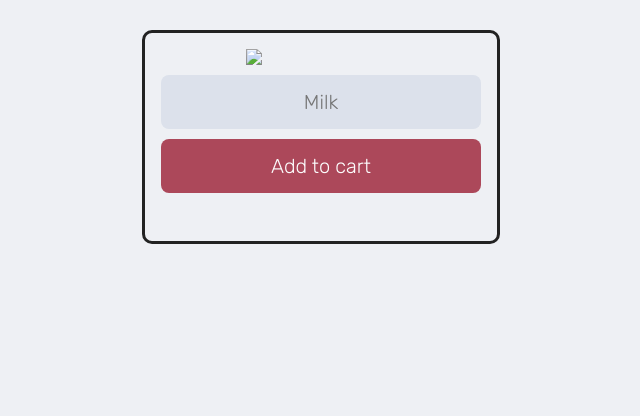
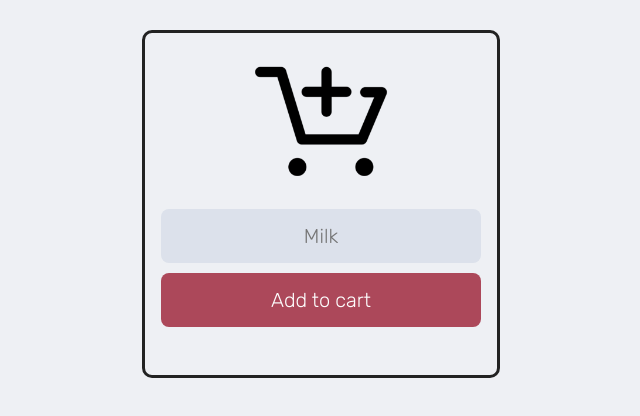
Before and after one commit to harkemoyo/M-app, a website with bundled scripts: page index.html in a window 1280 px wide. Shown: the whole page, without its empty margins (319-959 px from the left). Built offline with nearby package versions, Linux system fonts and the light colour scheme; files whose address does not match are found by name.

Commit message:
added cart.png

```diff
--- a/index.html
+++ b/index.html
@@ -10,7 +10,7 @@
 </head>
 <body>
     <div class="container">
-        <img src="./cart.png">
+        <img src="addcart.png">
         <input type="text" id="input-field" placeholder="Milk">
         <button id="add-button">Add to cart</button>
         <ul id="shopping-list">
```
Also changed, not shown: addcart.png (added).
